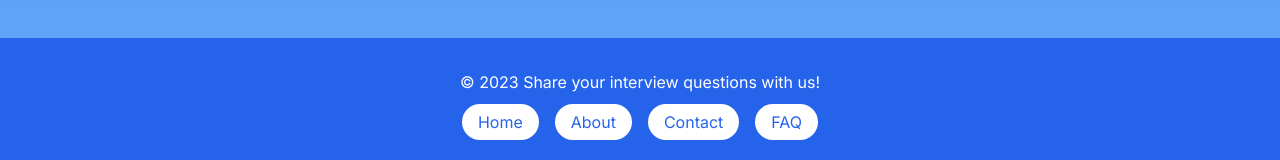
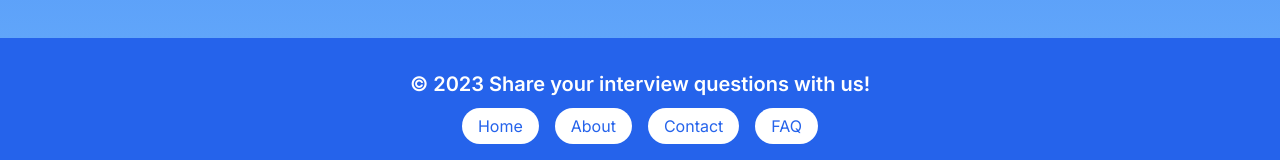
Before and after one commit to vicarb/qa-front, a Next.js app: page /concept/1 in a window 1280 px wide. Shown: the part 762-922 px from the top of the page. Built offline with nearby package versions, Linux system fonts and the light colour scheme; no server answers.

Commit message:
updated footer font size

```diff
--- a/components/Footer/Footer.tsx
+++ b/components/Footer/Footer.tsx
@@ -5,7 +5,7 @@ const Footer: React.FC = () => {
   return (
     <footer className="bg-blue-600 mt-0 py-8 text-center text-white">
       <div className="container mx-auto">
-        <p className="mb-4">&copy; {new Date().getFullYear()} Share your interview questions with us!</p>
+        <p className="mb-4 text-xl font-semibold">&copy; {new Date().getFullYear()} Share your interview questions with us!</p>
         <div className="flex justify-center">
           {/* Styled Navigation buttons */}
           <Link href="/">
```
